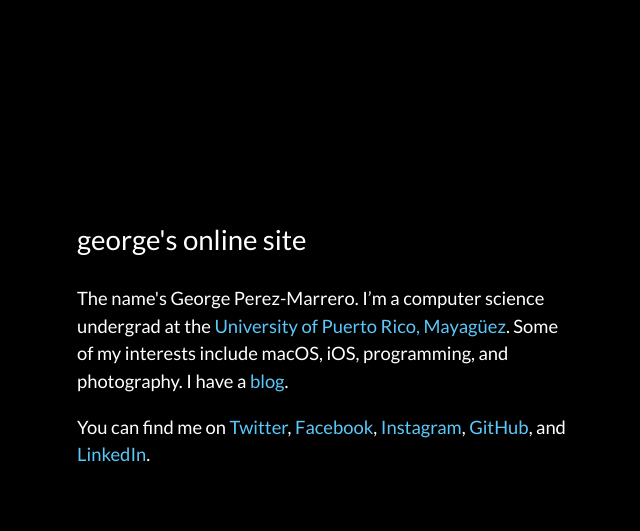
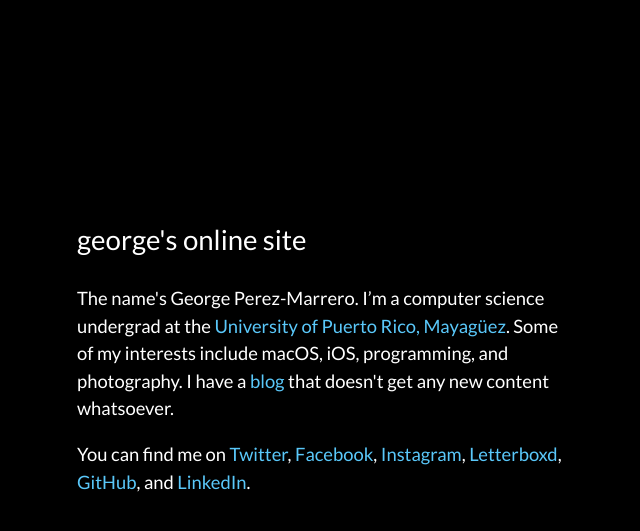
Before and after one commit to georgeperez/titanpointe.org, a Jekyll site: the page built from index.html, in a window 1280 px wide. Shown: the top 531 px of the page, without its empty margins (313-953 px from the left). Built offline with Jekyll 4.4.1, drawn with Linux system fonts in a browser that asks for light colours.

Commit message:
Added Letterboxd social link

```diff
--- a/index.html
+++ b/index.html
@@ -4,8 +4,8 @@
 ---
 <article>
 
-  <p>The name's George Perez-Marrero. I&rsquo;m a computer science undergrad at the <a href="http://math.uprm.edu/">University of Puerto Rico, Mayagüez</a>. Some of my interests include macOS, iOS, programming, and photography. I have a <a href="http://blog.perez-marrero.com/">blog</a>.</p>
+  <p>The name's George Perez-Marrero. I&rsquo;m a computer science undergrad at the <a href="http://math.uprm.edu/">University of Puerto Rico, Mayagüez</a>. Some of my interests include macOS, iOS, programming, and photography. I have a <a href="http://blog.perez-marrero.com/">blog</a> that doesn't get any new content whatsoever.</p>
 
-  <p>You can find me on <a href="https://twitter.com/georgeperez/">Twitter</a>, <a href="https://facebook.com/georgeperezmarrero/">Facebook</a>, <a href="https://instagram.com/georgeperez/">Instagram</a>, <a href="https://github.com/georgeperez/">GitHub</a>, and <a href="https://linkedin.com/in/georgeperezmarrero/">LinkedIn</a>.</p>
+  <p>You can find me on <a href="https://twitter.com/georgeperez/">Twitter</a>, <a href="https://facebook.com/georgeperezmarrero/">Facebook</a>, <a href="https://instagram.com/georgeperez/">Instagram</a>, <a href="https://letterboxd.com/georgeperez/">Letterboxd</a>, <a href="https://github.com/georgeperez/">GitHub</a>, and <a href="https://linkedin.com/in/georgeperezmarrero/">LinkedIn</a>.</p>
 
 </article>
```
